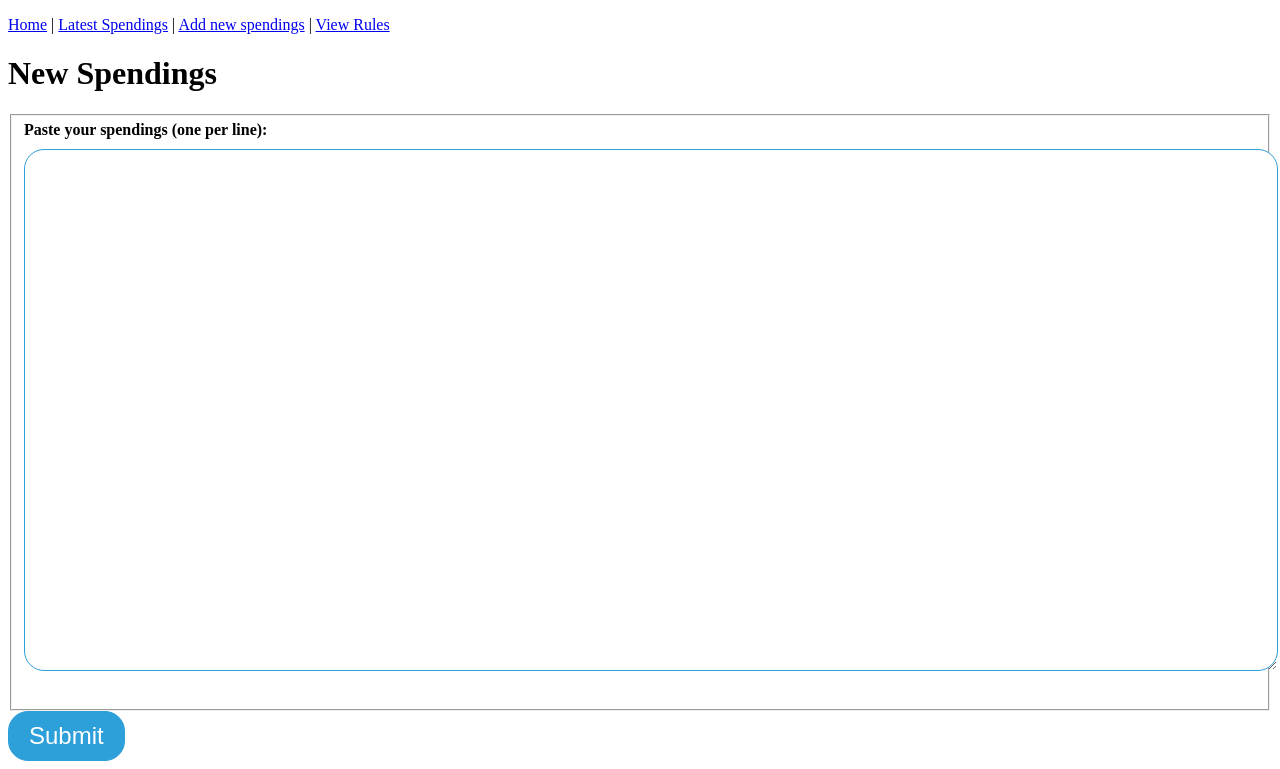
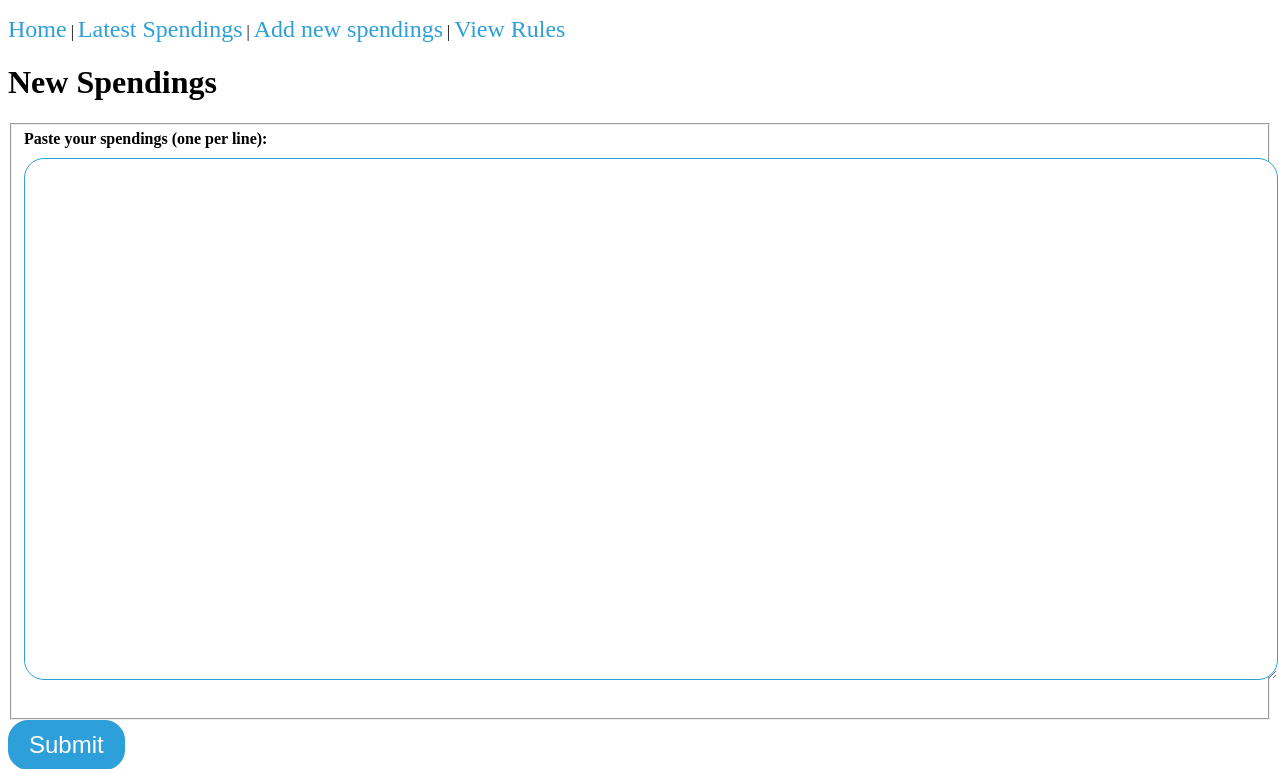
Before and after one commit to martinlevesque/mini-spend-tracker, a Flask app: page /spendings/new in a window 1280 px wide. Shown: the top 769 px of the page. Run offline with Flask 3, Linux system fonts and the light colour scheme.

Commit message:
improve links

```diff
--- a/static/css/base.css
+++ b/static/css/base.css
@@ -65,3 +65,14 @@ th {
 tr:nth-child(even) {
     background-color: #f2f2f2;
 }
+
+a {
+    color: #2d9fd9;
+    text-decoration: none;
+    font-size: 24px;
+}
+
+a:hover {
+    color: #1a6b99;
+    text-decoration: underline;
+}
```
